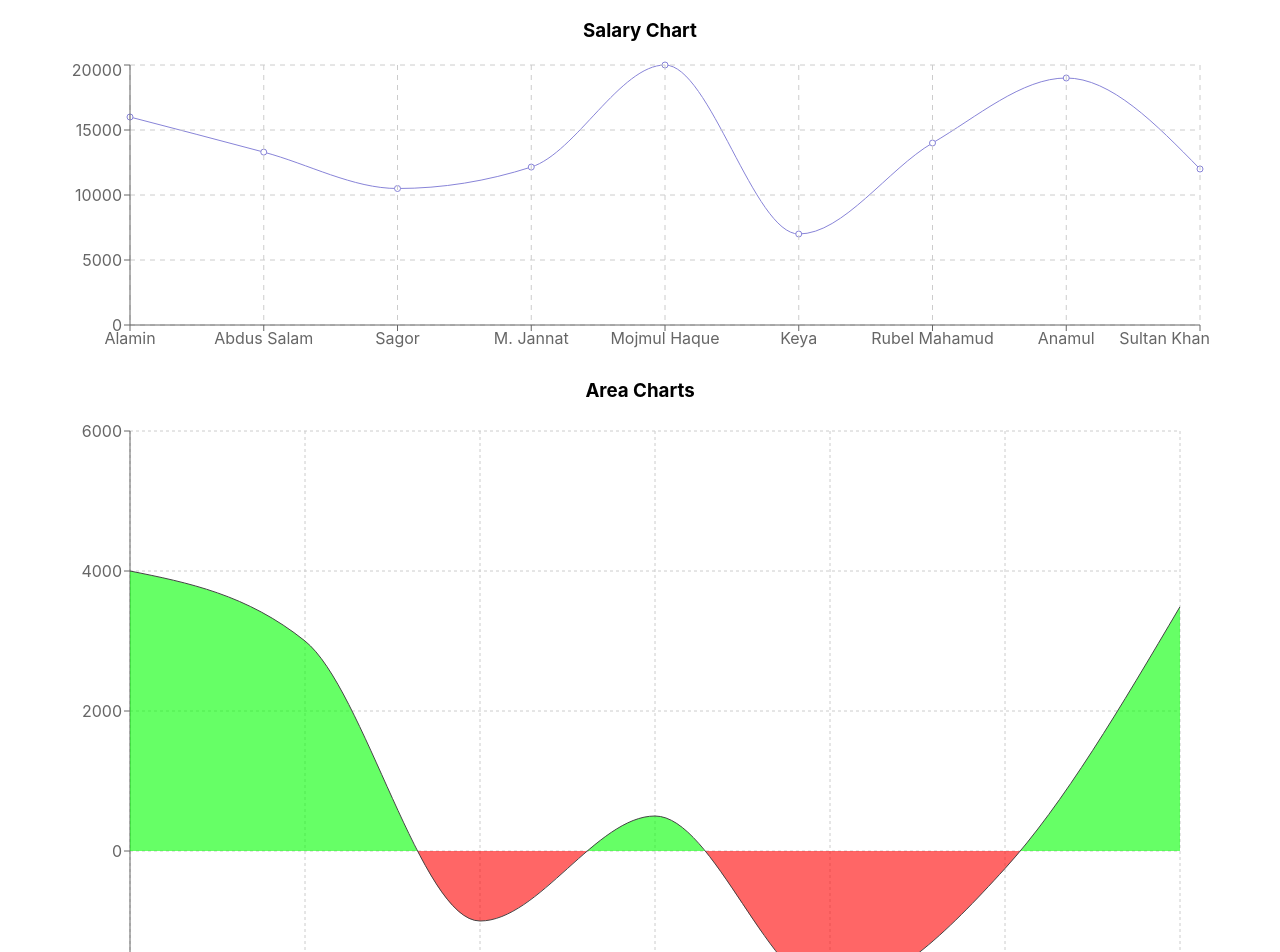
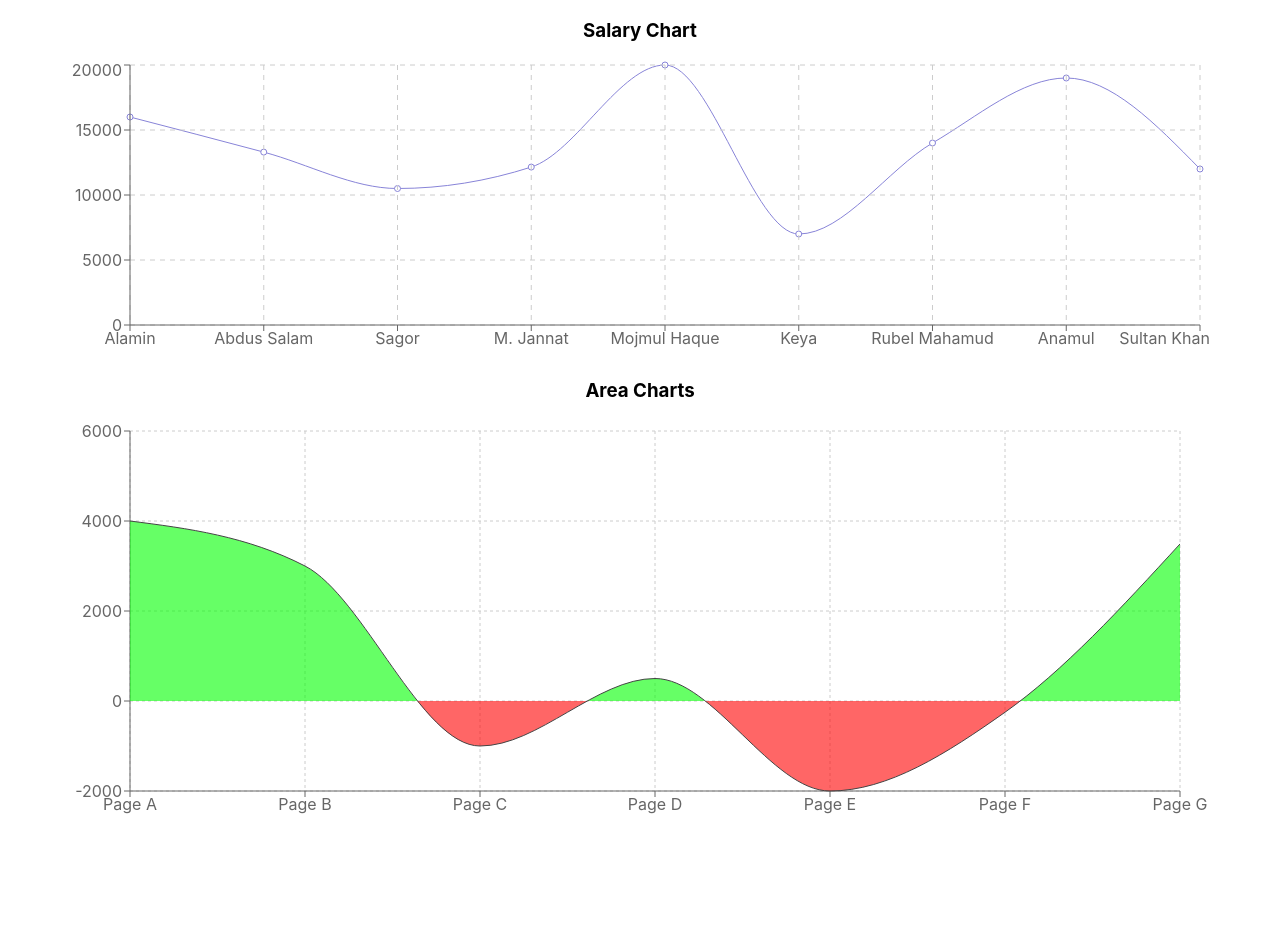
Before and after one commit to Mojmul-Haque/reCharts, a React (Create React App) app: page / in a window 1280 px wide. Shown: the top 952 px of the page. After the commit the page ends 825 px from the top, so only its background shows below. Built offline with nearby package versions, Linux system fonts and the light colour scheme.

Commit message:
again added area-chart

```diff
--- a/src/Components/PiChart/AreaCharts/AreaChart.js
+++ b/src/Components/PiChart/AreaCharts/AreaChart.js
@@ -69,7 +69,7 @@ export default function AreaCharts () {
       <div style={{ display: 'flex', justifyContent: 'center' }}>
         <AreaChart
           width={1140}
-          height={600}
+          height={400}
           data={data}
           margin={{
             top: 10,
```
